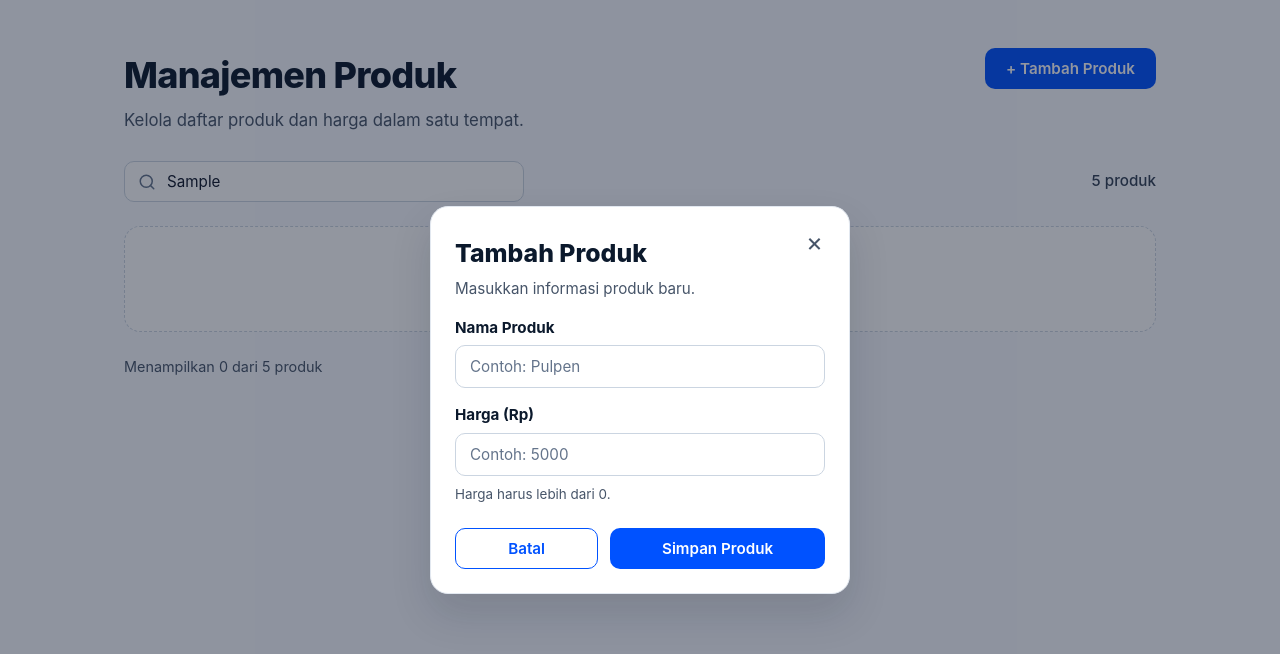
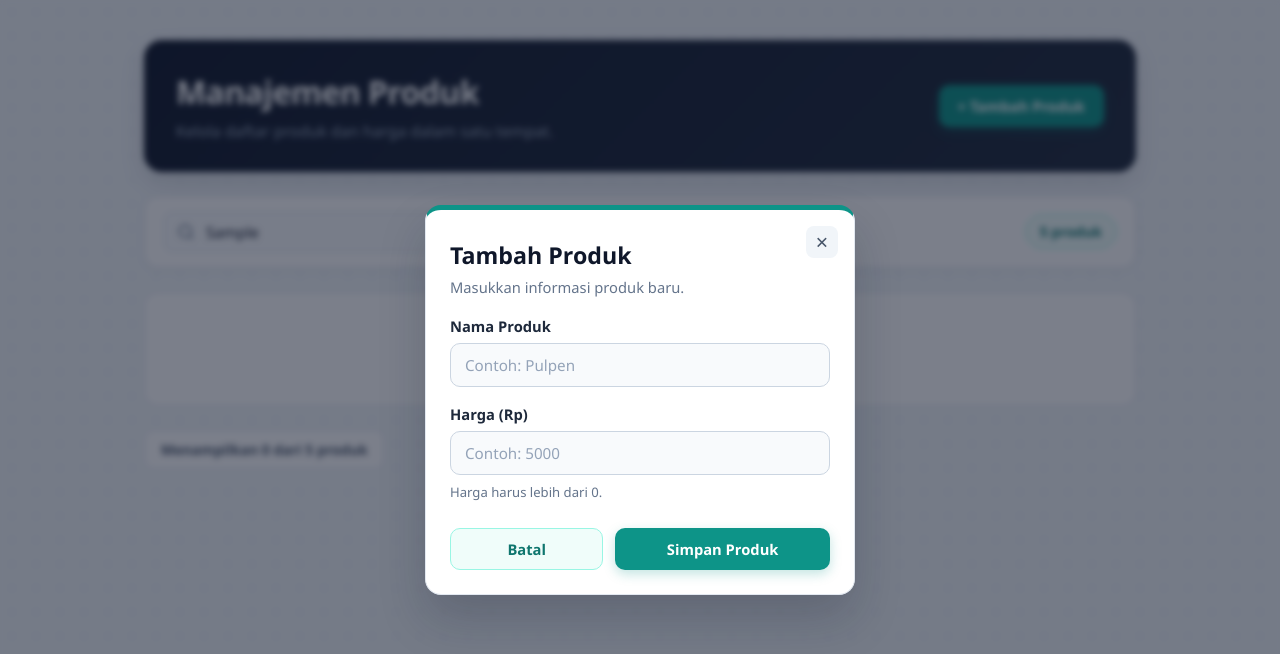
Before and after one commit to alfarezywildan/Tugas-3-Pull-Request, a React (Vite) app: page / in a window 1280 px wide. Both pictures are taken after typing "Sample" into the empty fields and a click on the button "+ Tambah Produk". Shown: the top 654 px of the page. Built offline with nearby package versions, Linux system fonts and the light colour scheme.

Commit message:
Memperbarui styling tampilan halaman dan pop-up produk

```diff
--- a/src/App.css
+++ b/src/App.css
@@ -1,28 +1,33 @@
 .app-container {
-  max-width: 1080px;
+  max-width: 1040px;
   margin: 0 auto;
-  padding: 48px 24px;
+  padding: 40px 24px 60px;
 }
 
 .page-header {
   display: flex;
   justify-content: space-between;
-  align-items: flex-start;
+  align-items: center;
   gap: 16px;
-  margin-bottom: 28px;
+  margin-bottom: 24px;
+  background: linear-gradient(135deg, #0f172a 0%, #1e293b 100%);
+  color: #ffffff;
+  padding: 28px 32px;
+  border-radius: 18px;
+  box-shadow: 0 10px 25px rgba(15, 23, 42, 0.12);
 }
 
 .page-title {
-  font-size: 2.25rem;
+  font-size: 2rem;
   font-weight: 800;
-  color: #0b192c;
+  color: #ffffff;
   letter-spacing: -0.02em;
-  margin-bottom: 6px;
+  margin-bottom: 4px;
 }
 
 .page-subtitle {
-  font-size: 1.05rem;
-  color: #475569;
+  font-size: 0.98rem;
+  color: #94a3b8;
 }
 
 .btn {
@@ -30,51 +35,56 @@
   align-items: center;
   justify-content: center;
   gap: 8px;
-  padding: 10px 20px;
-  font-size: 0.95rem;
+  padding: 10px 18px;
+  font-size: 0.92rem;
   font-weight: 600;
   border-radius: 10px;
   cursor: pointer;
-  transition: all 0.15s ease;
+  transition: all 0.18s ease;
   border: 1.5px solid transparent;
 }
 
 .btn-primary {
-  background-color: #0052ff;
+  background-color: #0d9488;
   color: #ffffff;
+  box-shadow: 0 4px 12px rgba(13, 148, 136, 0.25);
 }
 
 .btn-primary:hover {
-  background-color: #0043d1;
+  background-color: #0f766e;
+  transform: translateY(-1px);
 }
 
 .btn-outline-primary {
-  background-color: #ffffff;
-  color: #0052ff;
-  border-color: #0052ff;
+  background-color: #f0fdfa;
+  color: #0f766e;
+  border-color: #99f6e4;
 }
 
 .btn-outline-primary:hover {
-  background-color: #eff6ff;
+  background-color: #ccfbf1;
+  border-color: #5eead4;
 }
 
 .btn-outline-danger {
-  background-color: #ffffff;
-  color: #d92d20;
-  border-color: #f0756b;
+  background-color: #fff1f2;
+  color: #e11d48;
+  border-color: #fecdd3;
 }
 
 .btn-outline-danger:hover {
-  background-color: #fef2f2;
+  background-color: #ffe4e6;
+  border-color: #fda4af;
 }
 
 .btn-danger {
-  background-color: #dc2626;
+  background-color: #e11d48;
   color: #ffffff;
+  box-shadow: 0 4px 12px rgba(225, 29, 72, 0.25);
 }
 
 .btn-danger:hover {
-  background-color: #b91c1c;
+  background-color: #be123c;
 }
 
 .toolbar {
@@ -83,12 +93,17 @@
   align-items: center;
   gap: 16px;
   margin-bottom: 24px;
+  background-color: #ffffff;
+  padding: 14px 18px;
+  border-radius: 14px;
+  border: 1px solid #e2e8f0;
+  box-shadow: 0 2px 8px rgba(15, 23, 42, 0.04);
 }
 
 .search-wrapper {
   position: relative;
   width: 100%;
-  max-width: 400px;
+  max-width: 420px;
 }
 
 .search-icon {
@@ -105,26 +120,32 @@
   padding: 10px 14px 10px 42px;
   font-size: 0.95rem;
   color: #0f172a;
-  background-color: #ffffff;
-  border: 1.5px solid #cbd5e1;
+  background-color: #f8fafc;
+  border: 1.5px solid #e2e8f0;
   border-radius: 10px;
   outline: none;
-  transition: border-color 0.15s ease, box-shadow 0.15s ease;
+  transition: all 0.15s ease;
 }
 
 .search-input::placeholder {
-  color: #64748b;
+  color: #94a3b8;
 }
 
 .search-input:focus {
-  border-color: #0052ff;
-  box-shadow: 0 0 0 3px rgba(0, 82, 255, 0.12);
+  background-color: #ffffff;
+  border-color: #0d9488;
+  box-shadow: 0 0 0 3px rgba(13, 148, 136, 0.14);
 }
 
 .product-count {
-  font-size: 0.95rem;
-  font-weight: 500;
-  color: #334155;
+  font-size: 0.88rem;
+  font-weight: 700;
+  color: #0f766e;
+  background-color: #f0fdfa;
+  border: 1px solid #99f6e4;
+  padding: 6px 14px;
+  border-radius: 999px;
+  white-space: nowrap;
 }
 
 .product-grid {
@@ -143,6 +164,20 @@
 @media (max-width: 600px) {
   .page-header {
     flex-direction: column;
+    align-items: flex-start;
+  }
+
+  .toolbar {
+    flex-direction: column;
+    align-items: stretch;
+  }
+
+  .search-wrapper {
+    max-width: 100%;
+  }
+
+  .product-count {
+    align-self: flex-start;
   }
 
   .product-grid {
@@ -153,60 +188,81 @@
 .product-card {
   background-color: #ffffff;
   border: 1px solid #e2e8f0;
-  border-radius: 16px;
-  padding: 22px;
-  box-shadow: 0 4px 14px rgba(15, 23, 42, 0.04);
+  border-top: 4px solid #0d9488;
+  border-radius: 14px;
+  padding: 20px 22px;
+  box-shadow: 0 4px 12px rgba(15, 23, 42, 0.05);
   display: flex;
   flex-direction: column;
+  transition: transform 0.18s ease, box-shadow 0.18s ease;
+}
+
+.product-card:hover {
+  transform: translateY(-3px);
+  box-shadow: 0 10px 22px rgba(15, 23, 42, 0.09);
 }
 
 .product-id {
-  font-size: 0.85rem;
-  font-weight: 600;
+  align-self: flex-start;
+  font-size: 0.78rem;
+  font-weight: 700;
   color: #475569;
-  margin-bottom: 6px;
+  background-color: #f1f5f9;
+  padding: 3px 10px;
+  border-radius: 6px;
+  margin-bottom: 10px;
+  letter-spacing: 0.02em;
 }
 
 .product-name {
-  font-size: 1.4rem;
+  font-size: 1.3rem;
   font-weight: 800;
-  color: #0b192c;
-  margin-bottom: 6px;
+  color: #0f172a;
+  margin-bottom: 4px;
 }
 
 .product-price {
-  font-size: 1.35rem;
+  font-size: 1.25rem;
   font-weight: 800;
-  color: #0052ff;
+  color: #0d9488;
   margin-bottom: 18px;
 }
 
 .product-actions {
   display: grid;
   grid-template-columns: 1fr 1fr;
-  gap: 12px;
+  gap: 10px;
   margin-top: auto;
+  padding-top: 14px;
+  border-top: 1px solid #f1f5f9;
 }
 
 .empty-state {
   background-color: #ffffff;
-  border: 1px dashed #cbd5e1;
-  border-radius: 16px;
-  padding: 40px 24px;
+  border: 1.5px dashed #cbd5e1;
+  border-radius: 14px;
+  padding: 44px 24px;
   text-align: center;
   color: #64748b;
   margin-bottom: 24px;
 }
 
 .footer-summary {
-  font-size: 0.9rem;
+  display: inline-block;
+  font-size: 0.88rem;
+  font-weight: 600;
   color: #475569;
+  background-color: #ffffff;
+  padding: 8px 16px;
+  border-radius: 10px;
+  border: 1px solid #e2e8f0;
 }
 
 .modal-overlay {
   position: fixed;
   inset: 0;
-  background-color: rgba(15, 23, 42, 0.45);
+  background-color: rgba(15, 23, 42, 0.55);
+  backdrop-filter: blur(3px);
   display: flex;
   align-items: center;
   justify-content: center;
@@ -217,50 +273,61 @@
 .modal-card {
   position: relative;
   width: 100%;
-  max-width: 420px;
+  max-width: 430px;
   background-color: #ffffff;
   border: 1px solid #e2e8f0;
-  border-radius: 18px;
+  border-top: 5px solid #0d9488;
+  border-radius: 16px;
   padding: 28px 24px 24px;
-  box-shadow: 0 20px 40px rgba(15, 23, 42, 0.14);
+  box-shadow: 0 24px 48px rgba(15, 23, 42, 0.2);
 }
 
 .modal-close {
   position: absolute;
-  top: 18px;
-  right: 18px;
-  background: transparent;
+  top: 16px;
+  right: 16px;
+  background: #f1f5f9;
   border: none;
-  font-size: 1.6rem;
+  font-size: 1.35rem;
   line-height: 1;
   color: #475569;
   cursor: pointer;
-  padding: 4px 8px;
+  width: 32px;
+  height: 32px;
+  display: flex;
+  align-items: center;
+  justify-content: center;
   border-radius: 8px;
+  transition: all 0.15s ease;
 }
 
 .modal-close:hover {
-  background-color: #f1f5f9;
+  background-color: #e2e8f0;
   color: #0f172a;
 }
 
 .modal-title {
-  font-size: 1.55rem;
+  font-size: 1.45rem;
   font-weight: 800;
-  color: #0b192c;
-  margin-bottom: 6px;
+  color: #0f172a;
+  margin-bottom: 4px;
 }
 
 .modal-subtitle {
-  font-size: 0.95rem;
-  color: #475569;
+  font-size: 0.92rem;
+  color: #64748b;
   margin-bottom: 16px;
 }
 
 .modal-product-id {
-  font-size: 0.9rem;
-  font-weight: 600;
-  color: #475569;
+  display: inline-block;
+  font-size: 0.82rem;
+  font-weight: 700;
+  color: #0f766e;
+  background-color: #f0fdfa;
+  border: 1px solid #99f6e4;
+  padding: 4px 10px;
+  border-radius: 6px;
   margin-bottom: 16px;
 }
 
@@ -277,9 +344,9 @@
 }
 
 .form-label {
-  font-size: 0.95rem;
+  font-size: 0.92rem;
   font-weight: 700;
-  color: #0b192c;
+  color: #1e293b;
 }
 
 .form-input {
@@ -287,38 +354,39 @@
   padding: 11px 14px;
   font-size: 0.95rem;
   color: #0f172a;
-  background-color: #ffffff;
+  background-color: #f8fafc;
   border: 1.5px solid #cbd5e1;
   border-radius: 10px;
   outline: none;
-  transition: border-color 0.15s ease, box-shadow 0.15s ease;
+  transition: all 0.15s ease;
 }
 
 .form-input::placeholder {
-  color: #64748b;
+  color: #94a3b8;
 }
 
 .form-input:focus {
-  border-color: #0052ff;
-  box-shadow: 0 0 0 3px rgba(0, 82, 255, 0.12);
+  background-color: #ffffff;
+  border-color: #0d9488;
+  box-shadow: 0 0 0 3px rgba(13, 148, 136, 0.14);
 }
 
 .form-helper {
-  font-size: 0.84rem;
-  color: #475569;
+  font-size: 0.82rem;
+  color: #64748b;
   margin-top: 2px;
 }
 
 .form-helper-error {
-  color: #dc2626;
-  font-weight: 500;
+  color: #e11d48;
+  font-weight: 600;
 }
 
 .modal-actions {
   display: grid;
-  grid-template-columns: 1fr 1.5fr;
+  grid-template-columns: 1fr 1.4fr;
   gap: 12px;
-  margin-top: 8px;
+  margin-top: 10px;
 }
 
 .delete-modal-header {
@@ -331,9 +399,9 @@
 .delete-icon-box {
   width: 56px;
   height: 56px;
-  border-radius: 14px;
-  background-color: #fee2e2;
-  color: #dc2626;
+  border-radius: 50%;
+  background-color: #ffe4e6;
+  color: #e11d48;
   display: flex;
   align-items: center;
   justify-content: center;
@@ -350,7 +418,9 @@
 }
 
 .delete-product-preview {
-  border: 1.5px solid #cbd5e1;
+  background-color: #f8fafc;
+  border: 1.5px solid #e2e8f0;
+  border-left: 4px solid #e11d48;
   border-radius: 12px;
   padding: 14px 16px;
   margin-bottom: 18px;
@@ -359,14 +429,14 @@
 }
 
 .delete-preview-name {
-  font-size: 1.25rem;
+  font-size: 1.2rem;
   font-weight: 800;
-  color: #0b192c;
+  color: #0f172a;
   margin-bottom: 4px;
 }
 
 .delete-preview-price {
-  font-size: 1.2rem;
+  font-size: 1.15rem;
   font-weight: 800;
-  color: #0052ff;
+  color: #0d9488;
 }
--- a/src/index.css
+++ b/src/index.css
@@ -5,9 +5,11 @@
 }
 
 body {
-  font-family: "Inter", -apple-system, BlinkMacSystemFont, "Segoe UI", Roboto, sans-serif;
-  background-color: #f8faff;
-  color: #0f172a;
+  font-family: "Plus Jakarta Sans", "Segoe UI", Roboto, -apple-system, sans-serif;
+  background-color: #f1f5f9;
+  background-image: radial-gradient(#cbd5e1 0.75px, transparent 0.75px);
+  background-size: 24px 24px;
+  color: #1e293b;
   line-height: 1.5;
   -webkit-font-smoothing: antialiased;
 }
```
